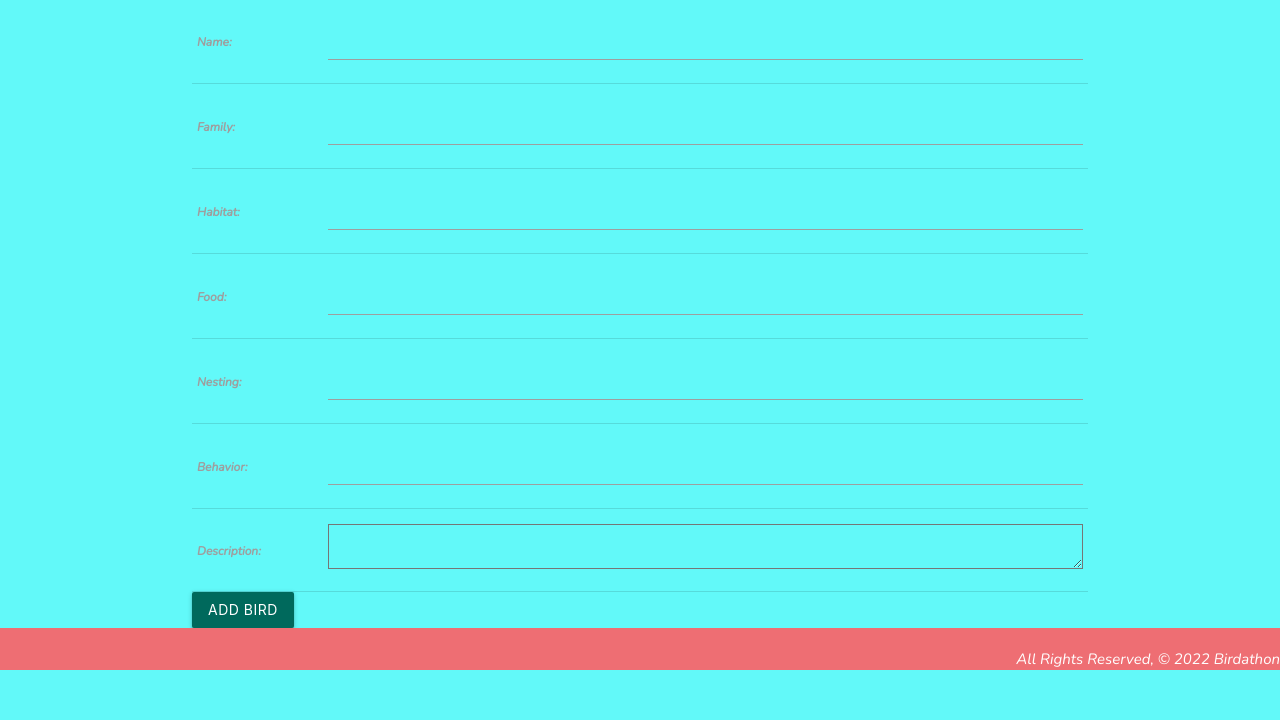
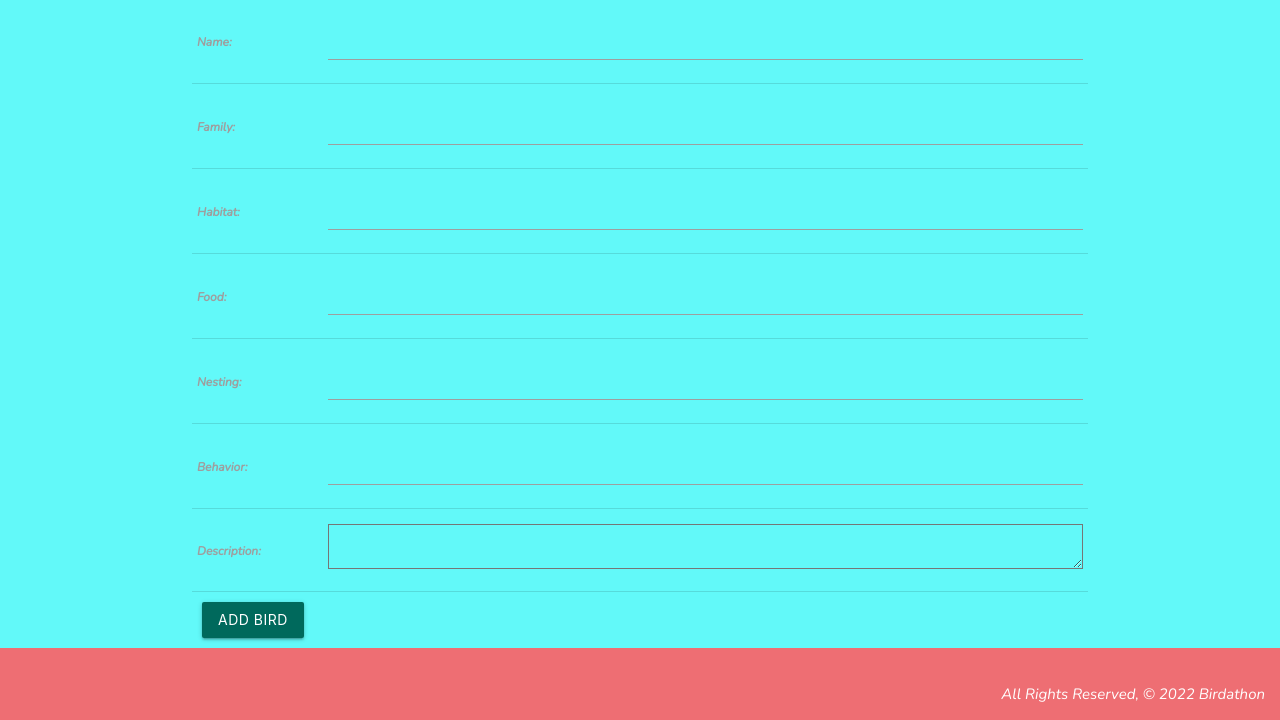
Before and after one commit to kelseyn12/Birdathon, a Django app: page /birds/create/ in a window 1280 px wide. Shown: the part 201-921 px from the top of the page. Before the commit the page ends 871 px from the top, so only its background shows below. Run offline with Django 4.2, Linux system fonts and the light colour scheme.

Commit message:
fixed footer and add button

```diff
--- a/main_app/static/css/style.css
+++ b/main_app/static/css/style.css
@@ -16,6 +16,8 @@ main{
     flex: 1 0 auto;
 }
 
+
+
 footer {
     padding-top: 0;
     text-align: right;
--- a/main_app/templates/base.html
+++ b/main_app/templates/base.html
@@ -34,7 +34,7 @@
     </header>
     <main class="container">{% block content %} {% endblock %}</main>
     <footer class="page-footer">
-      <div class="right">
+      <div class="right" style="padding:15px ;">
         All Rights Reserved, © 2022 Birdathon
       </div>
     </footer>
--- a/main_app/templates/main_app/bird_form.html
+++ b/main_app/templates/main_app/bird_form.html
@@ -9,6 +9,6 @@
     <table id="addFormTable">
         {{ form.as_table }}
     </table>
-    <input class="btn teal darken-3" type="submit" value="Add Bird" />
+    <input style="margin: 10px;" class="btn teal darken-3" type="submit" value="Add Bird" />
 </form>
 {% endblock %}
```
